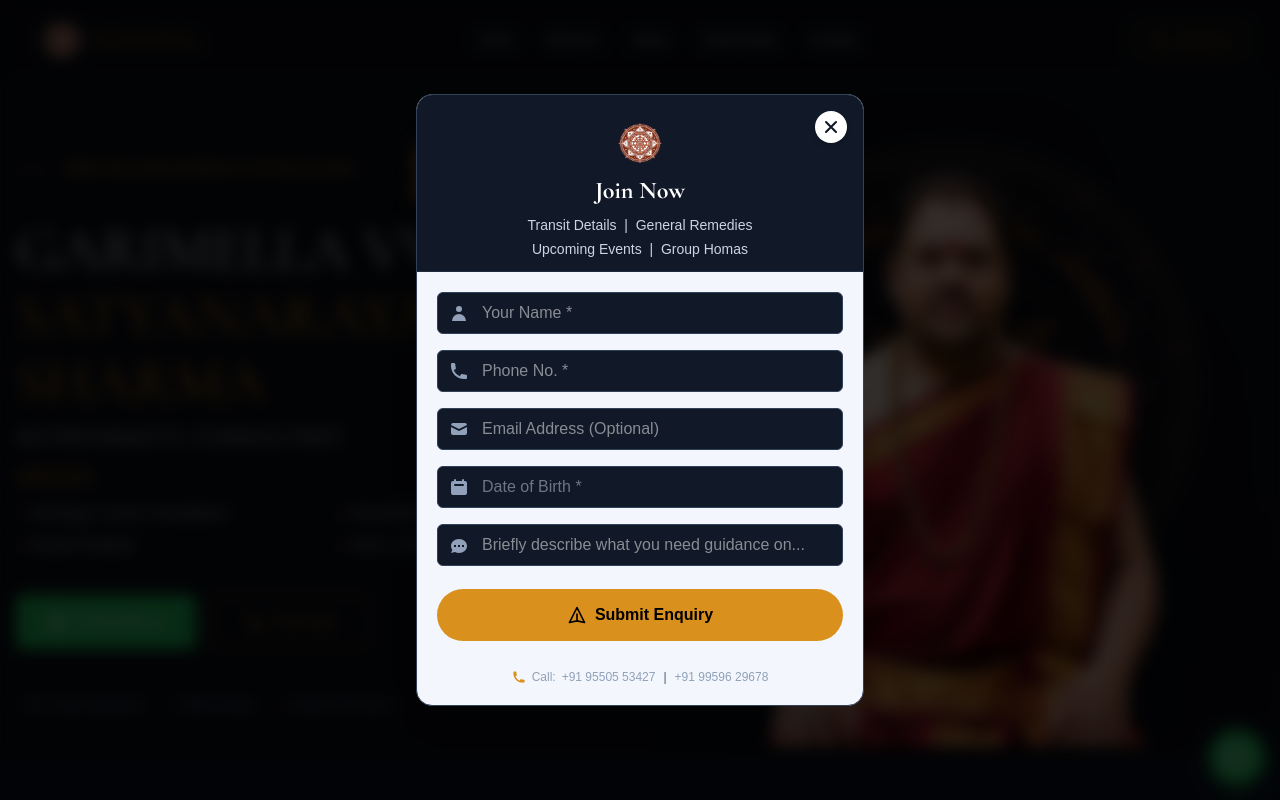
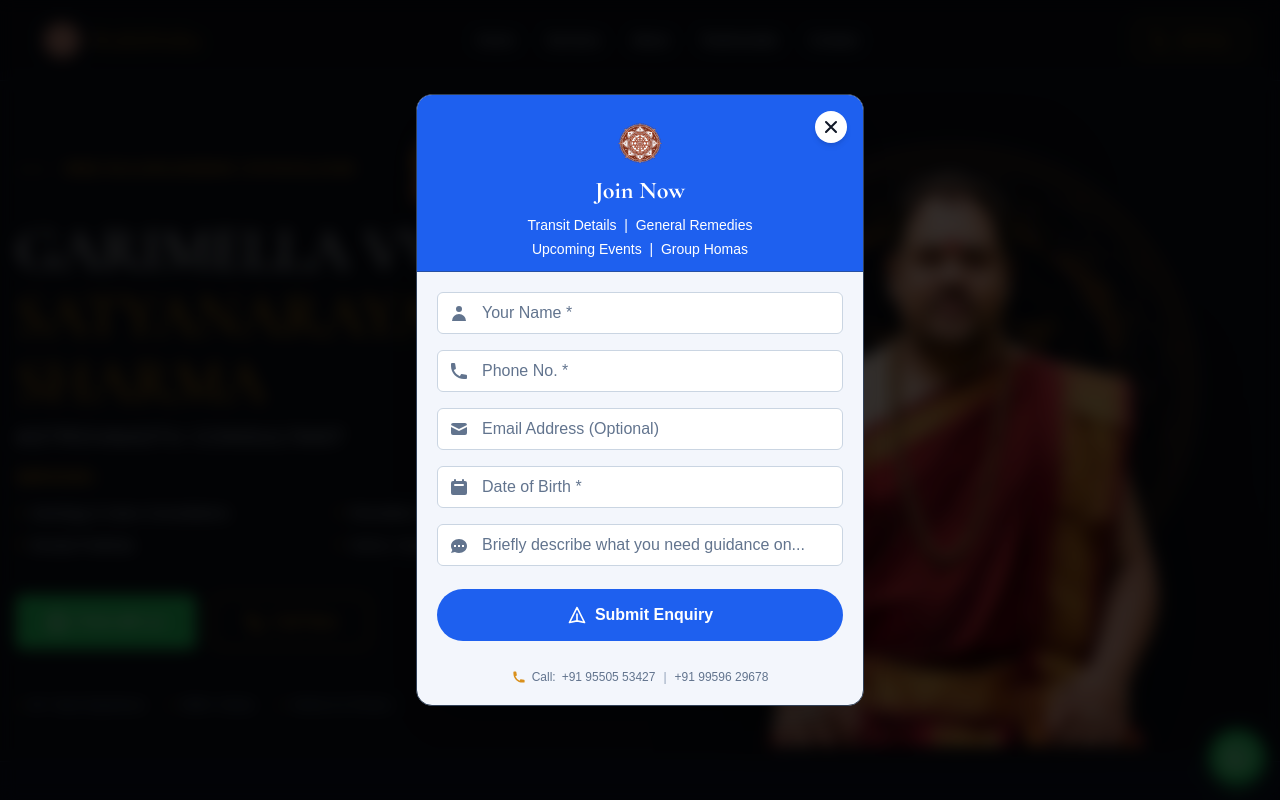
Before and after one commit to NischayRT/Rishi-Disha, a Next.js app: page / in a window 1280 px wide. Shown: the top 800 px of the page. Built offline with nearby package versions, Linux system fonts and the light colour scheme.

Commit message:
customization

```diff
--- a/src/app/HomeClient.js
+++ b/src/app/HomeClient.js
@@ -83,7 +83,7 @@ export default function HomeClient() {
             </button>
 
             {/* HEADER SECTION (#111827 instead of Pink) */}
-            <div className="bg-[#111827] pt-4 pb-2 px-6 text-center border-b border-slate-700/50">
+            <div className="bg-[#1e60ef] pt-4 pb-2 px-6 text-center border-b border-slate-700/50">
 
               {/* Circular Icon like the reference image */}
                 <img
@@ -95,7 +95,7 @@ export default function HomeClient() {
               <h3 className="text-2xl font-serif font-bold text-white mb-2">Join Now</h3>
 
               {/* Subtitles matching the 2-line layout */}
-              <div className="text-slate-300 text-sm space-y-1 pb-1">
+              <div className="text-white text-sm space-y-1 pb-1">
                 <p>Transit Details &nbsp;|&nbsp; General Remedies</p>
                 <p>Upcoming Events &nbsp;|&nbsp; Group Homas</p>
               </div>
@@ -108,39 +108,39 @@ export default function HomeClient() {
                   <div className="w-16 h-16 bg-green-500/20 text-green-500 rounded-full flex items-center justify-center mx-auto mb-4 border border-green-500/50">
                     <svg className="w-8 h-8" fill="none" stroke="currentColor" viewBox="0 0 24 24"><path strokeLinecap="round" strokeLinejoin="round" strokeWidth="2" d="M5 13l4 4L19 7"></path></svg>
                   </div>
-                  <h3 className="text-2xl font-serif text-white mb-2">Request Received</h3>
-                  <p className="text-slate-400">We will contact you shortly.</p>
+                  <h3 className="text-2xl font-serif text-slate-900 mb-2">Request Received</h3>
+                  <p className="text-slate-600">We will contact you shortly.</p>
                 </div>
               ) : (
                 <form onSubmit={submitFreeConsultation} className="space-y-4">
 
                   {/* Name Input with Icon */}
                   <div className="relative">
-                    <div className="absolute inset-y-0 left-0 pl-3 flex items-center pointer-events-none text-slate-400">
+                    <div className="absolute inset-y-0 left-0 pl-3 flex items-center pointer-events-none text-slate-500">
                       <svg className="w-5 h-5" fill="currentColor" viewBox="0 0 20 20"><path fillRule="evenodd" d="M10 9a3 3 0 100-6 3 3 0 000 6zm-7 9a7 7 0 1114 0H3z" clipRule="evenodd" /></svg>
                     </div>
-                    <input type="text" name="name" required value={popupData.name} onChange={handlePopupChange} placeholder="Your Name *" className="w-full bg-[#111827] border border-slate-700 rounded-md py-2 pl-11 pr-4 text-white focus:outline-none focus:border-[#d9901c]" />
+                    <input type="text" name="name" required value={popupData.name} onChange={handlePopupChange} placeholder="Your Name *" className="w-full bg-white border border-slate-300 rounded-md py-2 pl-11 pr-4 text-black placeholder-slate-500 focus:outline-none focus:border-[#d9901c] focus:ring-1 focus:ring-[#d9901c]" />
                   </div>
 
                   {/* Phone Input with Icon */}
                   <div className="relative">
-                    <div className="absolute inset-y-0 left-0 pl-3 flex items-center pointer-events-none text-slate-400">
+                    <div className="absolute inset-y-0 left-0 pl-3 flex items-center pointer-events-none text-slate-500">
                       <svg className="w-5 h-5" fill="currentColor" viewBox="0 0 20 20"><path d="M2 3a1 1 0 011-1h2.153a1 1 0 01.986.836l.74 4.435a1 1 0 01-.54 1.06l-1.548.773a11.037 11.037 0 006.105 6.105l.774-1.548a1 1 0 011.059-.54l4.435.74a1 1 0 01.836.986V17a1 1 0 01-1 1h-2C7.82 18 2 12.18 2 5V3z" /></svg>
                     </div>
-                    <input type="text" name="phone" required value={popupData.phone} onChange={handlePopupChange} placeholder="Phone No. *" className="w-full bg-[#111827] border border-slate-700 rounded-md py-2 pl-11 pr-4 text-white focus:outline-none focus:border-[#d9901c]" />
+                    <input type="text" name="phone" required value={popupData.phone} onChange={handlePopupChange} placeholder="Phone No. *" className="w-full bg-white border border-slate-300 rounded-md py-2 pl-11 pr-4 text-black placeholder-slate-500 focus:outline-none focus:border-[#d9901c] focus:ring-1 focus:ring-[#d9901c]" />
                   </div>
 
                   {/* Email Input with Icon */}
                   <div className="relative">
-                    <div className="absolute inset-y-0 left-0 pl-3 flex items-center pointer-events-none text-slate-400">
+                    <div className="absolute inset-y-0 left-0 pl-3 flex items-center pointer-events-none text-slate-500">
                       <svg className="w-5 h-5" fill="currentColor" viewBox="0 0 20 20"><path d="M2.003 5.884L10 9.882l7.997-3.998A2 2 0 0016 4H4a2 2 0 00-1.997 1.884z" /><path d="M18 8.118l-8 4-8-4V14a2 2 0 002 2h12a2 2 0 002-2V8.118z" /></svg>
                     </div>
-                    <input type="email" name="email" value={popupData.email} onChange={handlePopupChange} placeholder="Email Address (Optional)" className="w-full bg-[#111827] border border-slate-700 rounded-md py-2 pl-11 pr-4 text-white focus:outline-none focus:border-[#d9901c]" />
+                    <input type="email" name="email" value={popupData.email} onChange={handlePopupChange} placeholder="Email Address (Optional)" className="w-full bg-white border border-slate-300 rounded-md py-2 pl-11 pr-4 text-black placeholder-slate-500 focus:outline-none focus:border-[#d9901c] focus:ring-1 focus:ring-[#d9901c]" />
                   </div>
 
                   {/* DOB Input with Icon */}
                   <div className="relative">
-                    <div className="absolute inset-y-0 left-0 pl-3 flex items-center pointer-events-none text-slate-400">
+                    <div className="absolute inset-y-0 left-0 pl-3 flex items-center pointer-events-none text-slate-500">
                       <svg className="w-5 h-5" fill="currentColor" viewBox="0 0 20 20"><path fillRule="evenodd" d="M6 2a1 1 0 00-1 1v1H4a2 2 0 00-2 2v10a2 2 0 002 2h12a2 2 0 002-2V6a2 2 0 00-2-2h-1V3a1 1 0 10-2 0v1H7V3a1 1 0 00-1-1zm0 5a1 1 0 000 2h8a1 1 0 100-2H6z" clipRule="evenodd" /></svg>
                     </div>
                     <input
@@ -152,44 +152,44 @@ export default function HomeClient() {
                       placeholder="Date of Birth *"
                       onFocus={(e) => (e.target.type = "date")}
                       onBlur={(e) => (e.target.type = e.target.value ? "date" : "text")}
-                      className="w-full bg-[#111827] border border-slate-700 rounded-md py-2 pl-11 pr-4 text-slate-300 focus:outline-none focus:border-[#d9901c] appearance-none"
+                      className="w-full bg-white border border-slate-300 rounded-md py-2 pl-11 pr-4 text-black placeholder-slate-500 focus:outline-none focus:border-[#d9901c] focus:ring-1 focus:ring-[#d9901c] appearance-none"
                       />
                   </div>
 
                   {/* Message Input with Icon */}
                   <div className="relative">
-                    <div className="absolute top-3 left-0 pl-3 flex items-start pointer-events-none text-slate-400">
+                    <div className="absolute top-3 left-0 pl-3 flex items-start pointer-events-none text-slate-500">
                       <svg className="w-5 h-5" fill="currentColor" viewBox="0 0 20 20"><path fillRule="evenodd" d="M18 10c0 3.866-3.582 7-8 7a8.841 8.841 0 01-4.083-.98L2 17l1.338-3.123C2.493 12.767 2 11.434 2 10c0-3.866 3.582-7 8-7s8 3.134 8 7zM7 9H5v2h2V9zm8 0h-2v2h2V9zM9 9h2v2H9V9z" clipRule="evenodd" /></svg>
                     </div>
-                    <textarea name="message" required value={popupData.message} onChange={handlePopupChange} rows="1" placeholder="Briefly describe what you need guidance on..." className="w-full bg-[#111827] border border-slate-700 rounded-md py-2 pl-11 pr-4 text-white focus:outline-none focus:border-[#d9901c] resize-none"></textarea>
+                    <textarea name="message" required value={popupData.message} onChange={handlePopupChange} rows="1" placeholder="Briefly describe what you need guidance on..." className="w-full bg-white border border-slate-300 rounded-md py-2 pl-11 pr-4 text-black placeholder-slate-500 focus:outline-none focus:border-[#d9901c] focus:ring-1 focus:ring-[#d9901c] resize-none"></textarea>
                   </div>
 
                   {/* Pill-shaped Submit Button matching image style */}
-                  <button type="submit" disabled={isSubmitting} className="w-full bg-[#d9901c] text-black font-bold py-3.5 rounded-full hover:bg-[#c48218] transition disabled:opacity-70 mt-2 flex items-center justify-center gap-2">
+                  <button type="submit" disabled={isSubmitting} className="w-full bg-[#1e60ef] font-bold py-3.5 rounded-full hover:bg-[#c48218] text-white transition disabled:opacity-70 mt-2 flex items-center justify-center gap-2">
                     <svg className="w-5 h-5" fill="none" stroke="currentColor" viewBox="0 0 24 24"><path strokeLinecap="round" strokeLinejoin="round" strokeWidth="2" d="M12 19l9 2-9-18-9 18 9-2zm0 0v-8"></path></svg>
                     {isSubmitting ? "Submitting..." : "Submit Enquiry"}
                   </button>
 
                   {/* Contact Footer matching the image */}
-<div className="text-center pt-3">
-                    <p className="text-slate-400 text-xs flex items-center justify-center gap-1.5">
+                  <div className="text-center pt-3">
+                    <p className="text-slate-500 text-xs flex items-center justify-center gap-1.5">
                       <svg className="w-3.5 h-3.5 text-[#d9901c]" fill="currentColor" viewBox="0 0 20 20"><path d="M2 3a1 1 0 011-1h2.153a1 1 0 01.986.836l.74 4.435a1 1 0 01-.54 1.06l-1.548.773a11.037 11.037 0 006.105 6.105l.774-1.548a1 1 0 011.059-.54l4.435.74a1 1 0 01.836.986V17a1 1 0 01-1 1h-2C7.82 18 2 12.18 2 5V3z" /></svg>
                       <span>Call: </span>
                       <a href="tel:+919550553427" className="hover:text-[#d9901c] transition-colors">
                         +91 95505 53427
                       </a>
-                      <span className="text-slate-600 mx-0.5">|</span>
+                      <span className="text-slate-400 mx-0.5">|</span>
                       <a href="tel:+919959629678" className="hover:text-[#d9901c] transition-colors">
                         +91 99596 29678
                       </a>
                     </p>
-                  </div>                </form>
+                  </div>
+                </form>
               )}
             </div>
           </div>
         </div>
       )}
-
       {/* 1. Hero Section */}
       <section className="w-full max-w-7xl mx-auto px-4 relative flex flex-col lg:flex-row items-center justify-between min-h-[85vh]">
 
```
